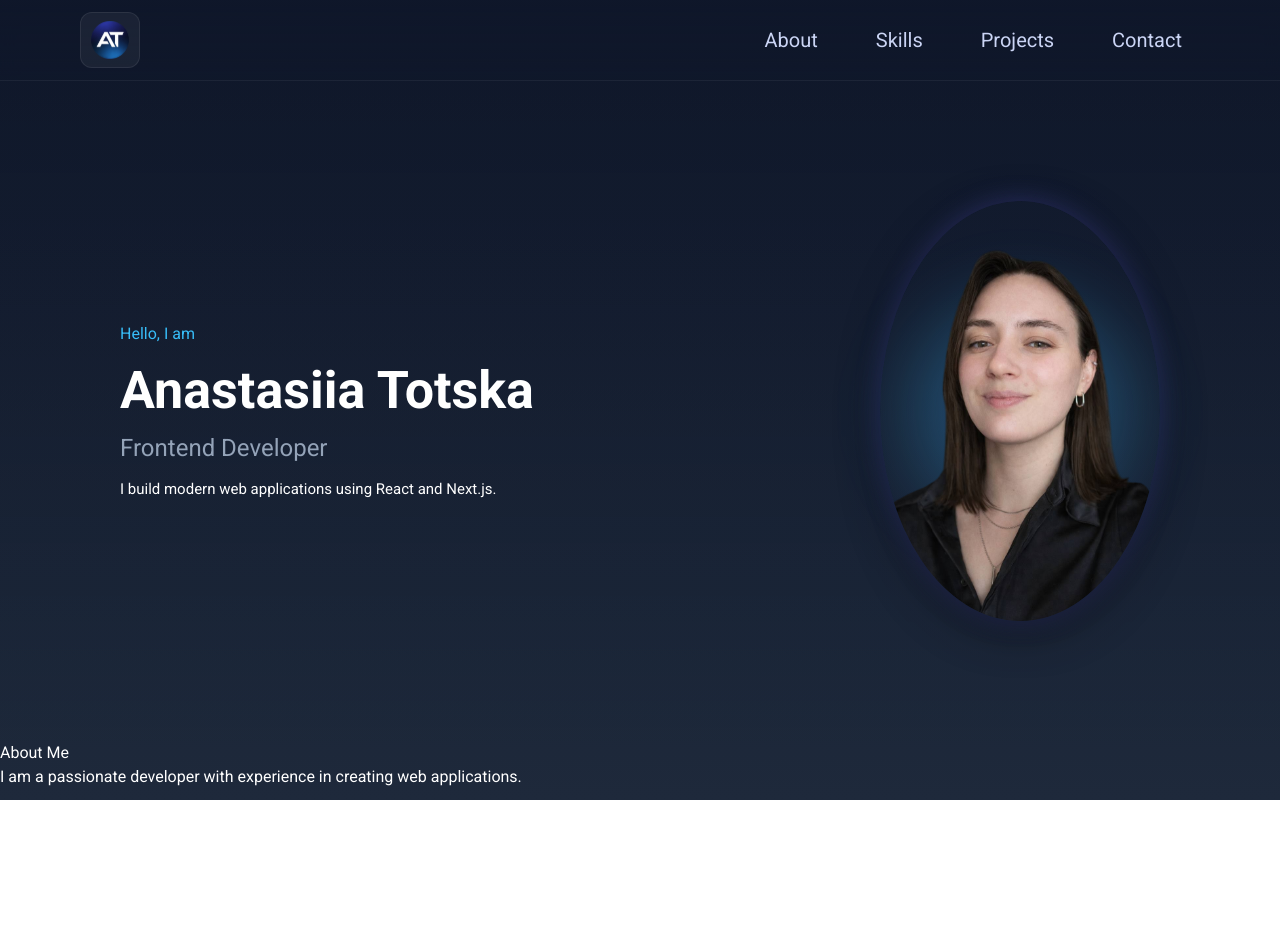
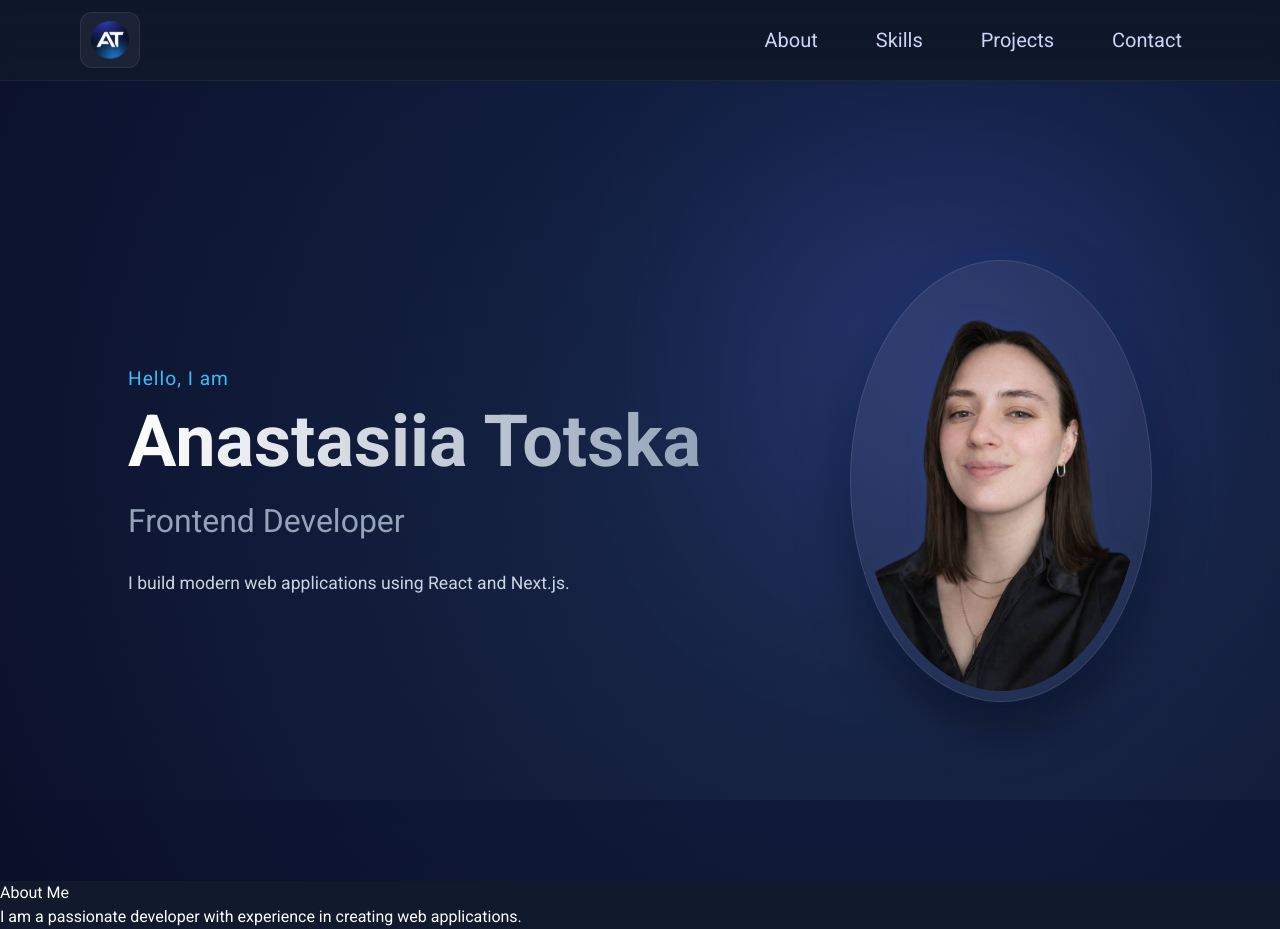
Before and after one commit to Anastasiia-git/anastasiia-totska.github.io, a Next.js app: page / in a window 1280 px wide. Before the commit the page ends 800 px from the top, so only its background shows below. Built offline with nearby package versions, Linux system fonts and the light colour scheme.

Commit message:
fixed avatar

```diff
--- a/sections/Header/Header.module.css
+++ b/sections/Header/Header.module.css
@@ -62,8 +62,16 @@
   transition: all 0.2s ease;
 }
 .nav a:hover {
+  transform: translateY(-2px);
+  box-shadow: 0 6px 18px rgba(59, 130, 246, 0.4);
+}
+.active {
   color: white;
-  background: rgba(255, 255, 255, 0.08);
+  background: linear-gradient(
+    90deg,
+    rgba(59, 130, 246, 0.25),
+    rgba(99, 102, 241, 0.25)
+  );
 }
 
 @media (min-width: 768px) {
--- a/sections/Hero/Hero.module.css
+++ b/sections/Hero/Hero.module.css
@@ -1,144 +1,136 @@
 .hero {
-  font-family: var(--font-inter), sans-serif;
+  min-height: 100vh;
   display: flex;
-  flex-direction: column;
   align-items: center;
-  text-align: center;
-  gap: 30px;
-  padding: 60px 20px;
-  background: linear-gradient(
-    180deg,
-    rgba(15, 23, 42, 0.35) 0%,
-    rgba(30, 41, 59, 0.25) 100%
+  justify-content: space-between;
+  padding: 0 10%;
+  /* Градієнт на основі вашого логотипа */
+  background: radial-gradient(
+    circle at 70% 30%,
+    rgba(37, 99, 235, 0.15) 0%,
+    rgba(10, 15, 41, 1) 100%
   );
+  color: #ffffff;
+  overflow: hidden;
+  position: relative;
+}
+
+/* Декоративна пляма світла на фоні */
+.hero::before {
+  content: "";
+  position: absolute;
+  width: 400px;
+  height: 400px;
+  background: #6366f1;
+  filter: blur(120px);
+  opacity: 0.2;
+  top: 10%;
+  right: 10%;
+  z-index: 0;
 }
 
 .left {
-  display: flex;
-  flex-direction: column;
-  align-items: center;
+  max-width: 600px;
+  z-index: 1;
+  animation: fadeInUp 0.8s ease-out forwards;
+}
+
+.intro {
+  color: #38bdf8; /* Блакитний акцент з лого */
+  font-size: 1.2rem;
+  font-weight: 500;
+  margin-bottom: 0.5rem;
+  letter-spacing: 1px;
+}
+
+.title {
+  font-size: clamp(2.5rem, 6vw, 4.5rem);
+  font-weight: 800;
+  line-height: 1.1;
+  margin-bottom: 1rem;
+  background: linear-gradient(to right, #ffffff, #94a3b8);
+  -webkit-background-clip: text;
+  -webkit-text-fill-color: transparent;
+}
+
+.role {
+  font-size: clamp(1.2rem, 3vw, 2rem);
+  color: #94a3b8;
+  font-weight: 400;
+  margin-bottom: 1.5rem;
+}
+
+.description {
+  font-size: 1.1rem;
+  line-height: 1.6;
+  color: #cbd5e1;
+  max-width: 450px;
 }
 
 .right {
+  z-index: 1;
   display: flex;
   justify-content: center;
-  flex-shrink: 0;
+  animation: fadeIn 1.2s ease-out forwards;
 }
-
-/* wrapper для glow */
 
 .avatarWrapper {
   position: relative;
-
-  display: flex;
-  align-items: center;
-  justify-content: center;
+  padding: 10px;
+  background: rgba(255, 255, 255, 0.05);
+  backdrop-filter: blur(10px);
+  border-radius: 50%;
+  border: 1px solid rgba(255, 255, 255, 0.1);
+  box-shadow:
+    0 20px 50px rgba(0, 0, 0, 0.5),
+    0 0 30px rgba(37, 99, 235, 0.2);
+  transition: transform 0.3s ease;
 }
 
-/* glow circle */
-
-.avatarWrapper::before {
-  content: "";
-  position: absolute;
-
-  width: 180px;
-  height: 180px;
-
-  border-radius: 50%;
-
-  background: radial-gradient(
-    circle,
-    rgba(99, 102, 241, 0.45),
-    rgba(56, 189, 248, 0.25),
-    transparent 70%
-  );
-
-  filter: blur(25px);
-  z-index: 0;
+.avatarWrapper:hover {
+  transform: scale(1.02);
+  border-color: rgba(56, 189, 248, 0.4);
 }
 
-/* avatar */
-
 .avatar {
-  position: relative;
-  z-index: 1;
-
-  width: 160px;
-  height: auto;
-
   border-radius: 50%;
-
-  box-shadow:
-    0 10px 40px rgba(0, 0, 0, 0.5),
-    0 0 25px rgba(99, 102, 241, 0.35);
-
-  transition: transform 0.35s ease;
+  object-fit: cover;
+  /* Додаємо легке світіння самій фотографії */
+  filter: drop-shadow(0 0 10px rgba(37, 99, 235, 0.1));
 }
 
-.avatar:hover {
-  transform: scale(1.05);
-}
-
-.intro {
-  color: #38bdf8;
-  font-weight: 500;
-  margin-bottom: 6px;
-}
-
-.title {
-  font-size: 28px;
-  font-weight: 700;
-}
-
-.role {
-  font-size: 18px;
-  color: #94a3b8;
-  margin-bottom: 12px;
-}
-
-.description {
-  font-size: 15px;
-  max-width: 420px;
-}
-
-@media (min-width: 768px) {
-  .hero {
-    flex-direction: row;
-    justify-content: space-between;
-    align-items: center;
-    text-align: left;
-    padding: 80px 60px;
+/* Анімації */
+@keyframes fadeInUp {
+  from {
+    opacity: 0;
+    transform: translateY(30px);
   }
-  .left {
-    align-items: flex-start;
-  }
-  .avatar {
-    width: 220px;
-  }
-  .avatarWrapper::before {
-    width: 240px;
-    height: 240px;
-  }
-  .title {
-    font-size: 40px;
+  to {
+    opacity: 1;
+    transform: translateY(0);
   }
 }
 
-@media (min-width: 1024px) {
-  .hero {
-    padding: 120px 120px;
+@keyframes fadeIn {
+  from {
+    opacity: 0;
   }
-  .title {
-    font-size: 52px;
-  }
-  .role {
-    font-size: 24px;
-  }
-  .avatar {
-    width: 280px;
-  }
-  .avatarWrapper::before {
-    width: 300px;
-    height: 300px;
+  to {
+    opacity: 1;
   }
 }
+
+/* Адаптивність */
+@media (max-width: 1024px) {
+  .hero {
+    flex-direction: column-reverse;
+    justify-content: center;
+    text-align: center;
+    padding: 80px 5%;
+    gap: 40px;
+  }
+
+  .description {
+    margin: 0 auto;
+  }
+}
```
